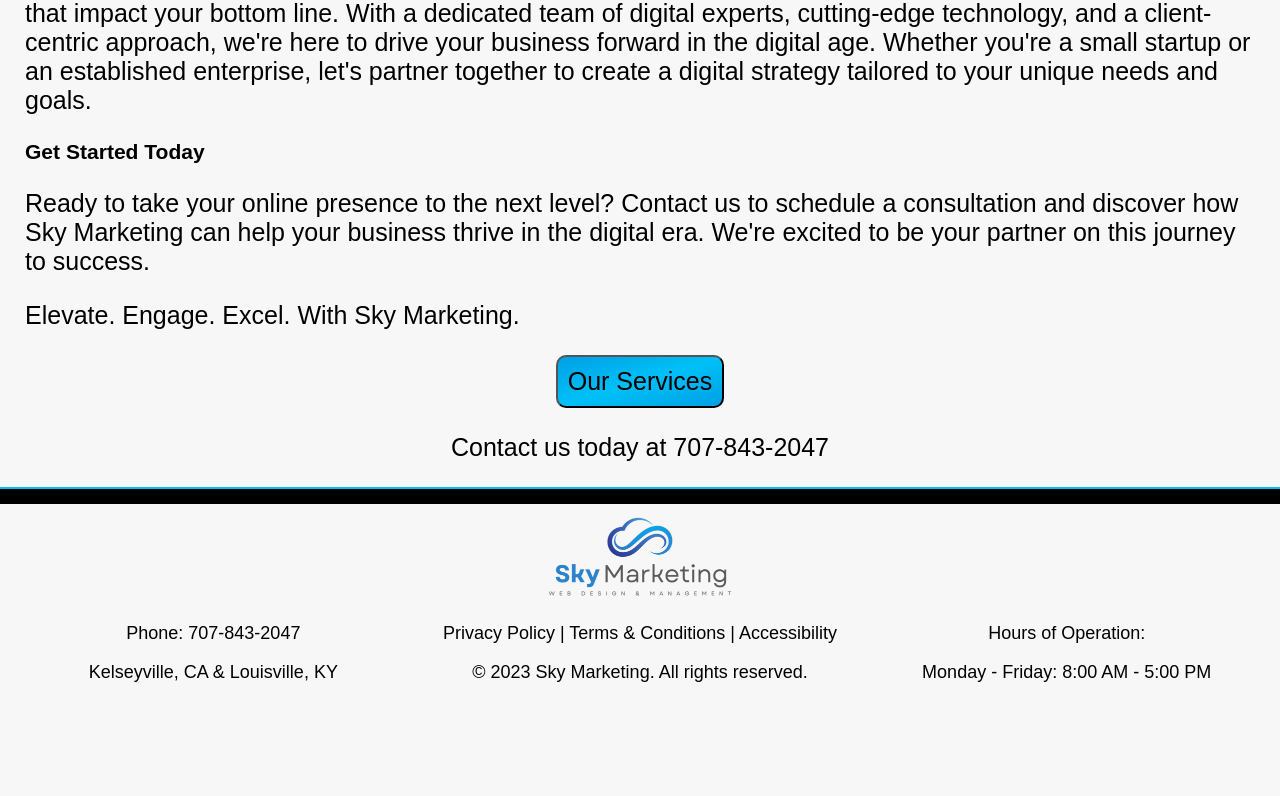
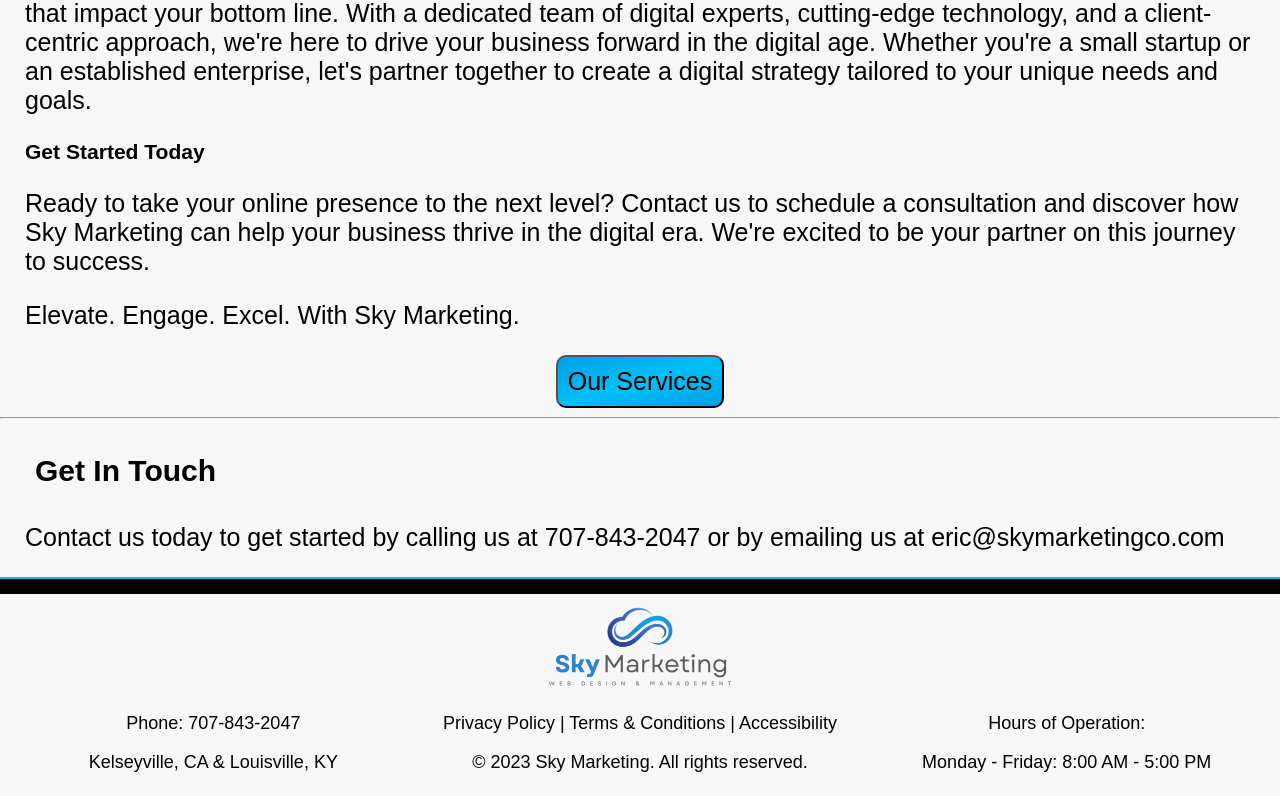
Before and after one commit to ericrothmuller/sky-marketing, a React (Create React App) app: page / in a window 1280 px wide. Shown: the part 1439-2235 px from the top of the page. Before the commit the page ends 2145 px from the top, so only its background shows below. Built offline with nearby package versions, Linux system fonts and the light colour scheme; a web font is replaced by a local one.

Commit message:
Added contact up CTA on the bottom of the home page.

```diff
--- a/src/pages/home.js
+++ b/src/pages/home.js
@@ -29,8 +29,15 @@
 
 	<p>Elevate. Engage. Excel. With Sky Marketing.</p>
 
-	<div className="centered"><a href="/services"><button className="normalButton">Our Services</button></a>
-	<p><a href="/contact/">Contact us</a> today at <a href="tel:707-843-2047">707-843-2047</a></p></div>
+	<div className="centered">
+		<a href="/services"><button className="normalButton">Our Services</button></a>
+	</div>
+
+	<hr className="beyondMain"/>
+
+	<h2>Get In Touch</h2>
+	<p>Contact us today to get started by calling us at <a href="tel:1-707-843-2047">707-843-2047</a> or by emailing us at <a href="mailto:eric@skymarketingco.com">eric@skymarketingco.com</a></p>
+
 	</main>
 );
 };
```
